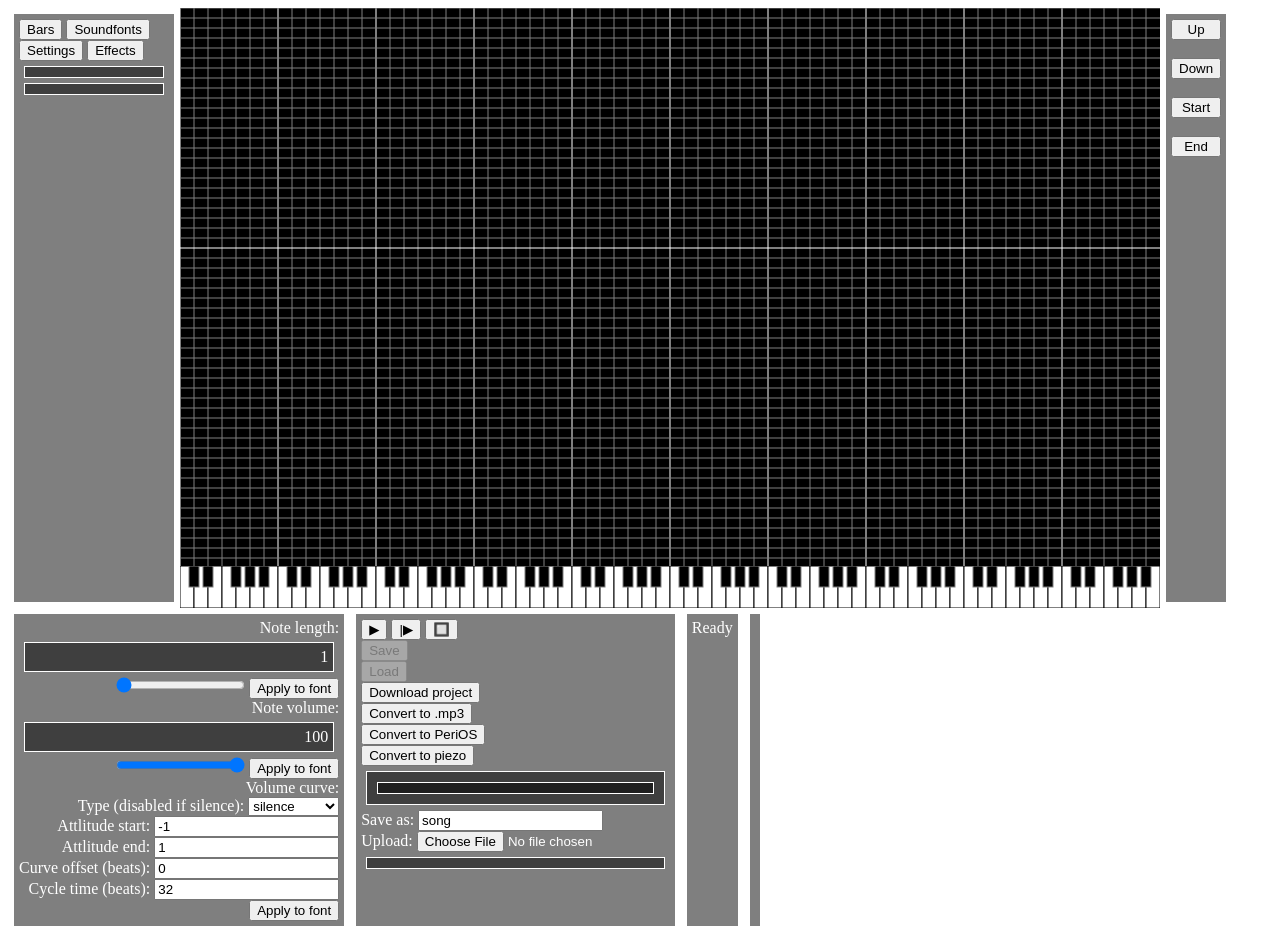
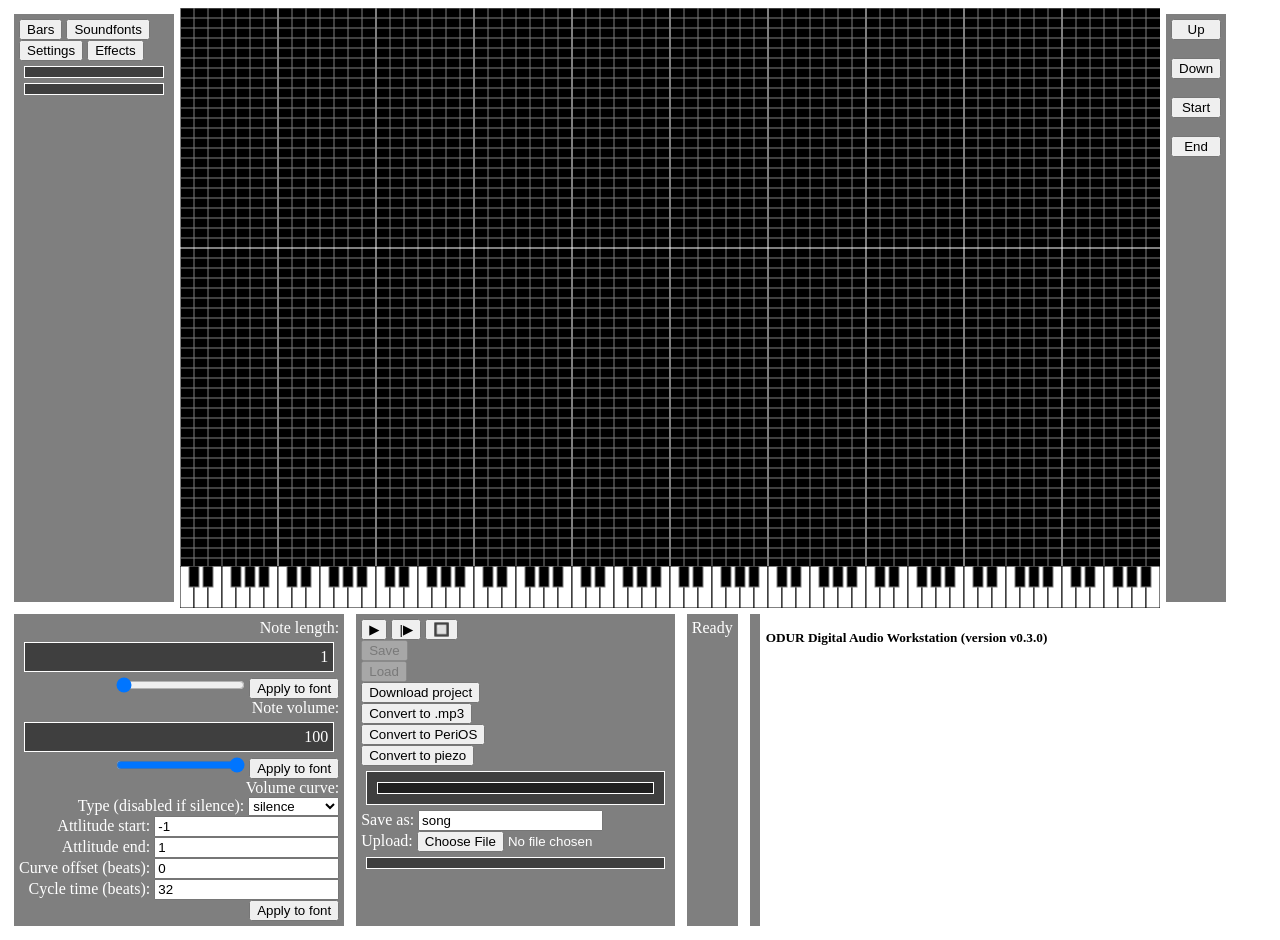
Before and after one commit to stachu3478/odur, a website built with webpack: page src/index.html in a window 1280 px wide. Built offline with nearby package versions, Linux system fonts and the light colour scheme.

Commit message:
Tag version 0.3.0

```diff
--- a/package.json
+++ b/package.json
@@ -1,6 +1,6 @@
 {
   "name": "odur",
-  "version": "0.2.2",
+  "version": "0.3.0",
   "description": "My first try in WebDAW",
   "main": "./src/index.js",
   "scripts": {
--- a/src/index.html
+++ b/src/index.html
@@ -71,5 +71,8 @@ o'major
 	<div id=soundFonts>
 
 	</div>
+	<footer>
+		<h5>ODUR Digital Audio Workstation (version v0.3.0)</h5>
+	</footer>
 </body>
 </html>
```
